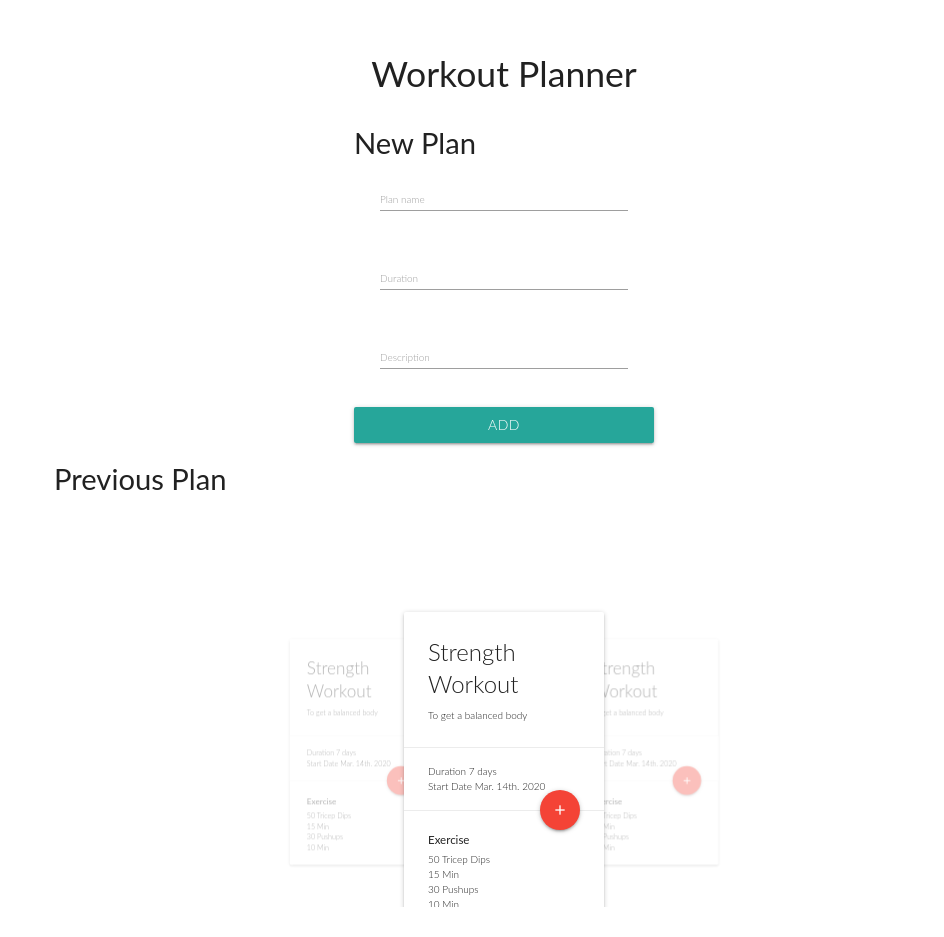
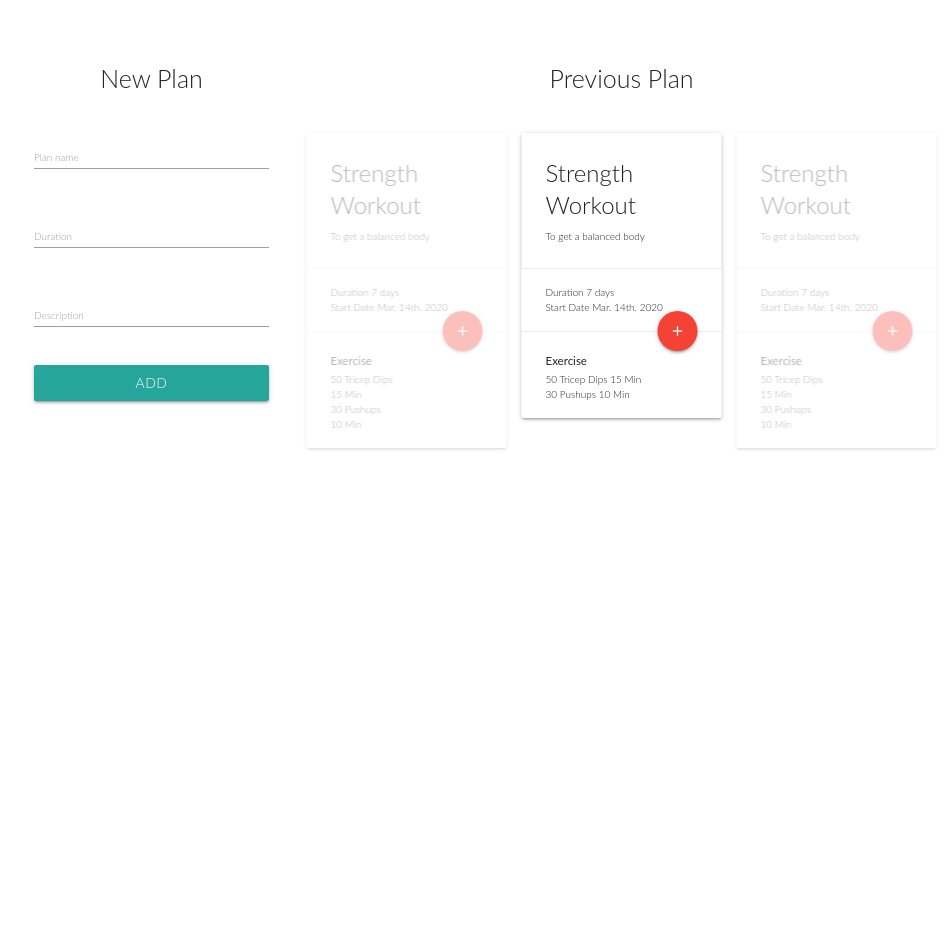
Before and after one commit to bluerainmango/workout, a website: page public/index.html in a window 1280 px wide. Shown: the whole page, without its empty margins (136-1080 px from the left). After the commit the page ends 800 px from the top, so only its background shows below. Drawn offline with nearby package versions, Linux system fonts and the light colour scheme.

Commit message:
added carousel, design

```diff
--- a/public/index.html
+++ b/public/index.html
@@ -13,11 +13,14 @@
     <link rel="stylesheet" href="./style.css" />
   </head>
   <body>
-    <header><h2>Workout Planner</h2></header>
-    <main>
+    <!-- <header><h2>Workout Planner</h2></header> -->
+    <main id="d">
+
         <section class="plan__new">
-        <h3>New Plan</h3>
+          <p class="title">New Plan</p>
           <form class="form">
+            <!-- <div class="row"><p class="title">New Plan</p></div> -->
+
             <div class="row">
               <div class="input-field">
                 <input id="planName" type="text" />
@@ -42,8 +45,9 @@
         </section>
 
         <section class="plan__old">
-        <h3>Previous Plan</h3>
-        <div class="cards">
+          <!-- <h3>Previous Plan</h3> -->
+          <!-- <div class="cards"> -->
+            <p class="title">Previous Plan</p>
             <div class="carousel">
 
               <div class="carousel-item">
@@ -62,12 +66,10 @@
                     <div class="card-action" id="exercise">
                       <h6>Exercise</h6>
                       <div class="exercise-item">
-                      <p>50 Tricep Dips</p>
-                      <p><span>15</span> Min</p>
+                        <p>50 Tricep Dips <span>15</span> Min</p>
                       </div>
                       <div class="exercise-item">
-                      <p>30 Pushups</p>
-                      <p><span>10</span> Min</p>
+                        <p>30 Pushups <span>10</span> Min</p>
                       </div>
                     </div>
                   </div>
@@ -127,8 +129,9 @@
                   </div>
               </div>
 
-        </div>
+          <!-- </div> -->
         </section>
+
     </main>
     <!-- Compiled and minified JavaScript -->
     <script src="https://ajax.googleapis.com/ajax/libs/jquery/3.4.1/jquery.min.js"></script>
--- a/public/index.js
+++ b/public/index.js
@@ -1,4 +1,21 @@
 $(document).ready(function() {
-  M.AutoInit();
-  $(".carousel").carousel();
+  //   M.AutoInit();
+  $(".carousel").carousel({
+    padding: 10,
+    indicators: true,
+    // noWrap: true,
+    dist: 0,
+    numVisible: 3,
+    shift: 10
+  });
+
+  var instance = M.Carousel.getInstance(
+    document.getElementsByClassName(".carousel")
+  );
+
+  console.log("🍐 ", instance);
+  console.log("🍐 ", instance.pressed);
+  document.getElementsById("d").addEventListener("click", function(e) {
+    console.log("clicked");
+  });
 });
--- a/public/style.css
+++ b/public/style.css
@@ -22,15 +22,40 @@ body {
   padding: 3rem;
   max-width: 100rem;
   display: flex;
-  flex-direction: column;
+  /* flex-direction: column; */
   margin: 0 auto;
-  align-items: center;
+  /* align-items: center; */
 }
 
 main {
+  width: 100%;
+  display: flex;
+  justify-content: center;
+  align-items: flex-start;
+  /* flex-direction: column; */
+  /* align-items: center; */
+}
+
+.title {
+  margin: 3rem 0;
+  font-size: 2.5rem;
+  font-weight: 300;
+  text-align: center;
+}
+
+.plan__new {
+  width: 30rem;
+  border-radius: 3px;
+  /* border: rgb(171, 171, 171) 1px solid; */
+}
+
+.plan__old {
+  /* border: red 1px solid; */
+  width: 90rem;
+  /* min-height: 100%; */
   display: flex;
   flex-direction: column;
-  align-items: center;
+  /* justify-content: center; */
 }
 
 form {
@@ -39,12 +64,22 @@ form {
   /* border: red 1px solid; */
 }
 
-.plan__new {
-  width: 30rem;
-  /* border: red 1px solid; */
+.carousel {
+  overflow: none;
+  /* height: 100%; */
 }
 
-.plan__old {
-  /* border: red 1px solid; */
-  width: 90rem;
+.carousel .carousel-item {
+  height: 100%;
 }
+
+@media only screen and (max-width: 950px) {
+  main {
+    display: flex;
+    flex-direction: column;
+    align-items: center;
+  }
+  .plan__old {
+    width: 100%;
+  }
+}
```
Lines whose indentation alone changed are shown as unchanged.
